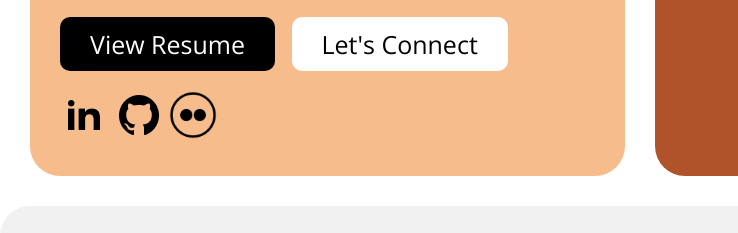
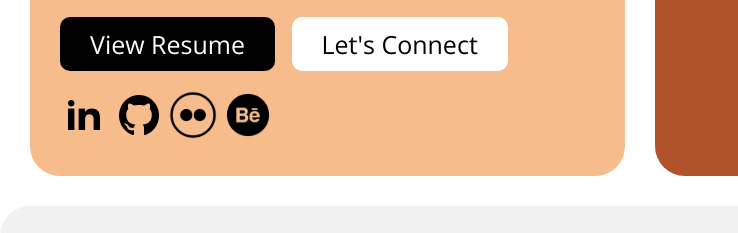
Before and after one commit to rosey824/portfolio-rose-html-css-js, a plain HTML site: page index.html in a window 1280 px wide. Shown: the part 549-782 px from the top of the page, 0-738 px from the left. Drawn offline with nearby package versions, Linux system fonts and the light colour scheme; grey boxes are pictures that could not be loaded.

Commit message:
behance social link

```diff
--- a/index.html
+++ b/index.html
@@ -78,9 +78,15 @@
                             <img src="./imgs/github.png"
                             alt="GitHub"
                             width="48"/>
+                        </a>
                         <a href="https://www.flickr.com/photos/emmarosemedia/" target="_blank">
                             <img src="./imgs/flicker.png"
                             alt="Flicker"
+                            width="48"/>
+                        </a>
+                        <a href="https://www.behance.net/emmarose49" target="_blank">
+                            <img src="./imgs/behance.png"
+                            alt="Behance"
                             width="48"/>
                         </a>
                     </div>
```
Also changed, not shown: imgs/behance.png (added).
